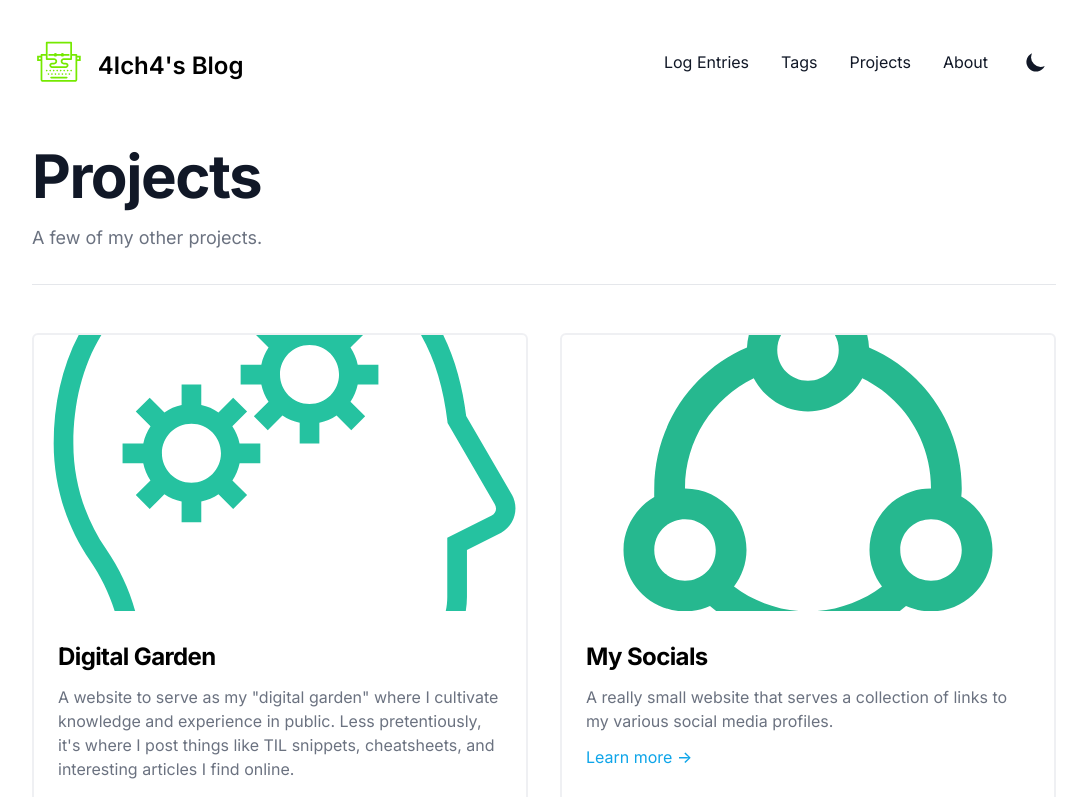
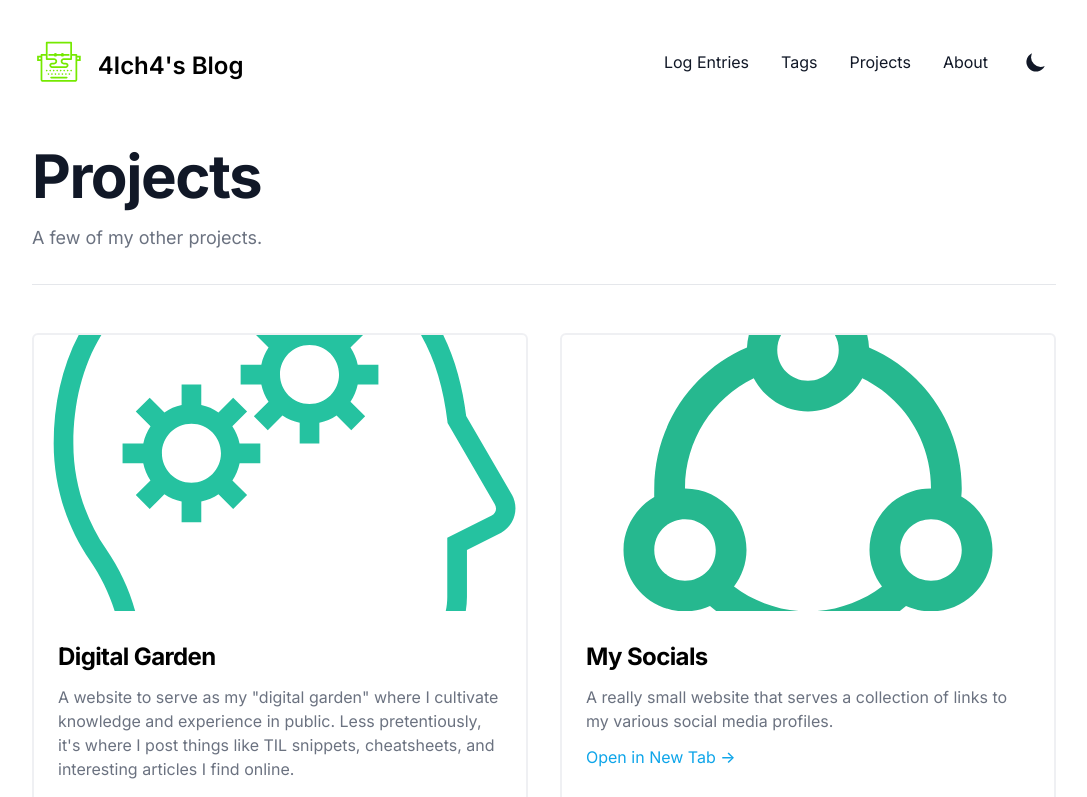
Before and after one commit to 4lch4/blog, a Next.js app: page /projects in a window 1280 px wide. Shown: the top 797 px of the page, without its empty margins (96-1183 px from the left). Built offline with nearby package versions, Linux system fonts and the light colour scheme; what @tailwindcss/typography would draw is missing.

Commit message:
refactor(Card): changed some wording

```diff
--- a/components/Card.js
+++ b/components/Card.js
@@ -42,7 +42,7 @@ const Card = ({ title, description, imgSrc, href }) => (
             className="text-base font-medium leading-6 text-blue-500 hover:text-blue-600 dark:hover:text-blue-400"
             aria-label={`Link to ${title}`}
           >
-            Learn more &rarr;
+            Open in New Tab &rarr;
           </Link>
         )}
       </div>
```
